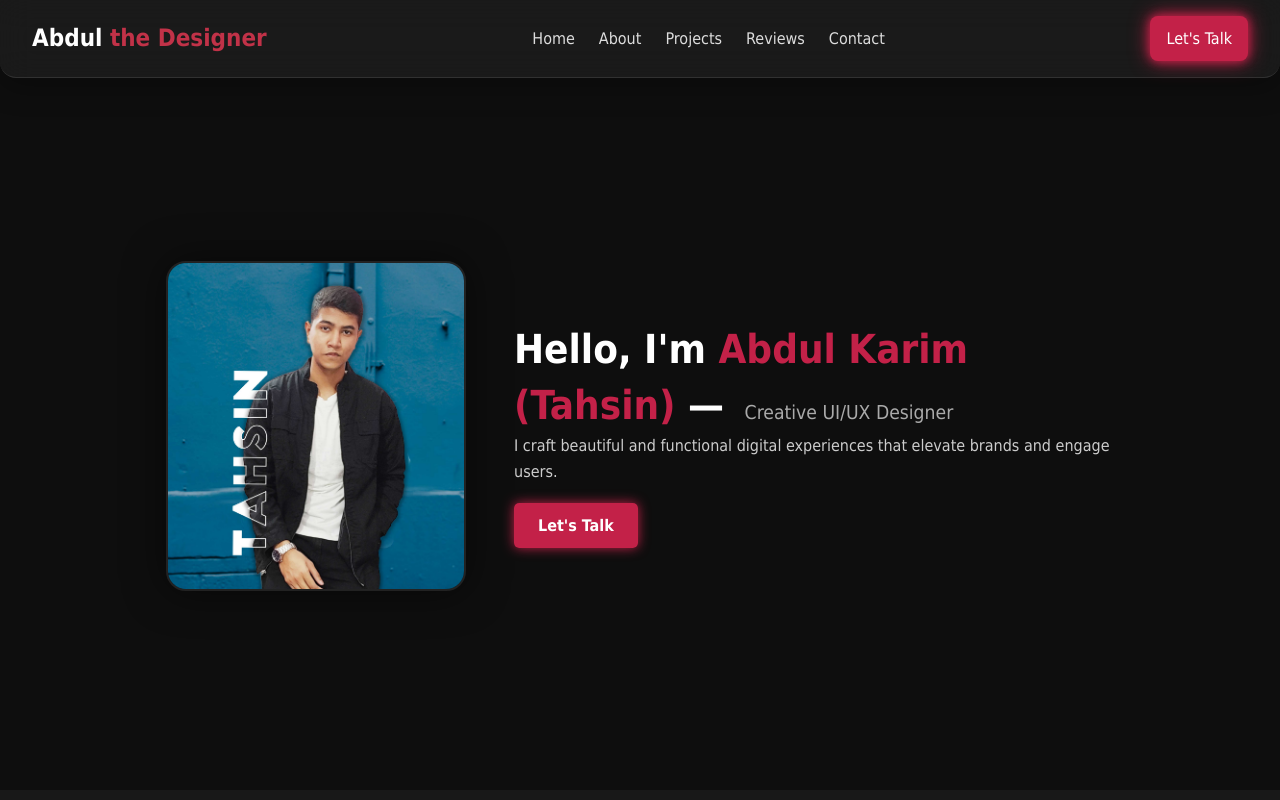
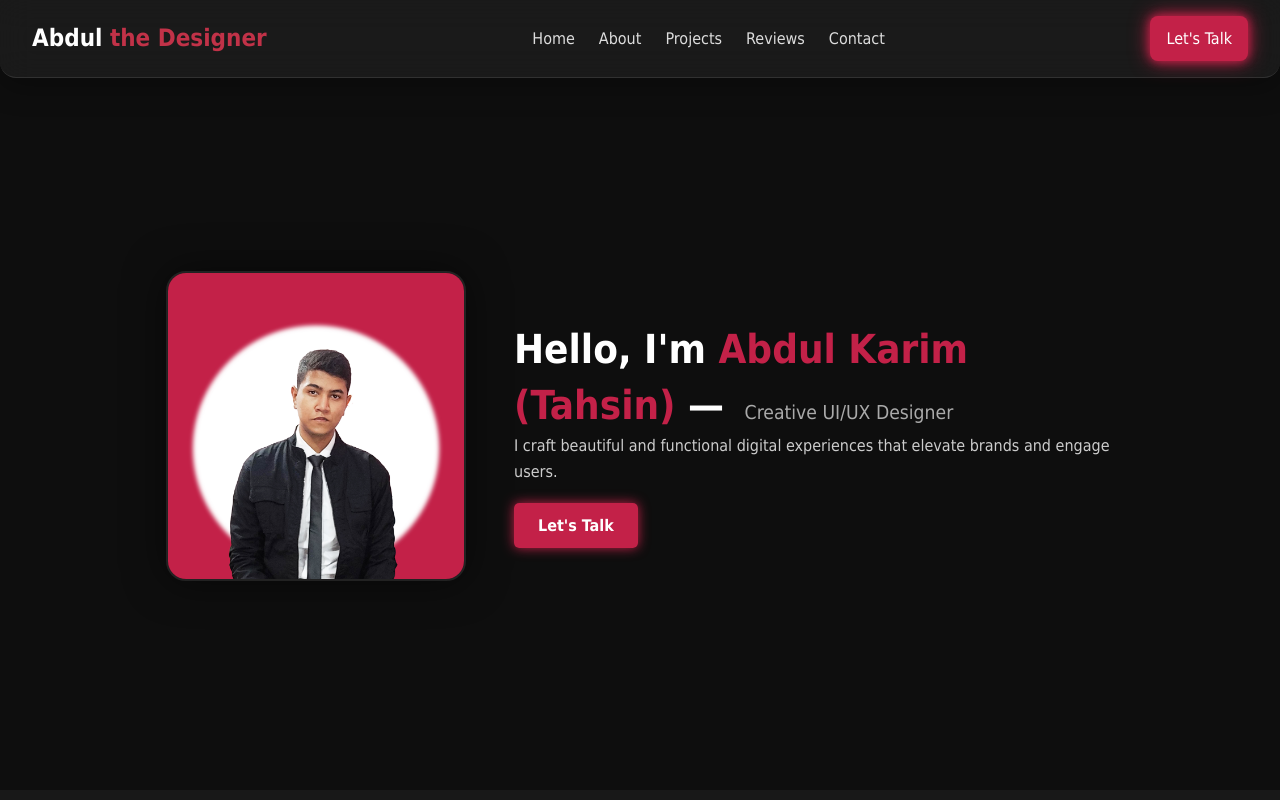
Before and after one commit to tahsin551/abdulkarimui-ux, a plain HTML site: page index.html in a window 1280 px wide. Shown: the top 800 px of the page. Drawn offline with Linux system fonts and the light colour scheme.

Commit message:
added new file

```diff
--- a/index.html
+++ b/index.html
@@ -35,7 +35,7 @@
 
     <!-- Left: Image -->
     <div class="hero-image">
-      <img src="images/self.jpg" alt="Abdul the Designer" />
+      <img src="images/me-edited-2.jpg" alt="Abdul the Designer" />
     </div>
 
     <!-- Right: Text -->
```
Also changed, not shown: images/me-edited-2.jpg (added).
